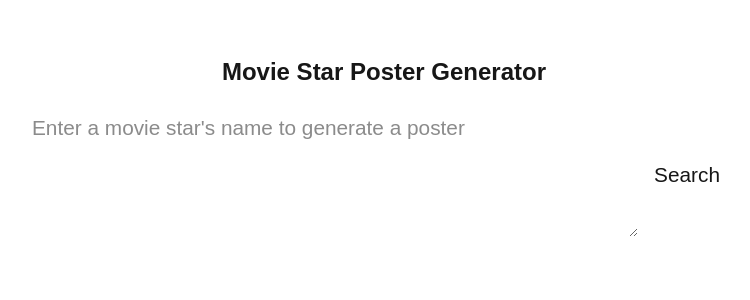
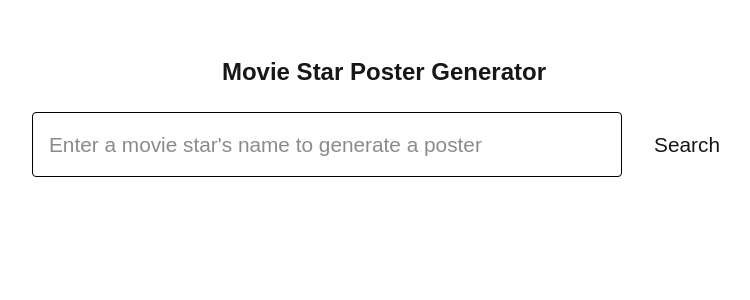
Before and after one commit to TomaszKotowski/comedians-infograph, a Next.js app: page / in a window 1280 px wide. Shown: the top 300 px of the page, without its empty margins (256-1006 px from the left). Built offline with nearby package versions, Linux system fonts and the light colour scheme.

Commit message:
refactor: replace textarea with input field and simplify arrow functions

```diff
--- a/src/app/page.tsx
+++ b/src/app/page.tsx
@@ -1,7 +1,7 @@
 "use client";
 
+import Image from "next/image";
 import { useState } from "react";
-import Image from "next/image";
 
 interface Movie {
   id: number;
@@ -23,7 +23,7 @@ interface Prediction {
   detail?: string;
 }
 
-const sleep = (ms: number) => new Promise((r) => setTimeout(r, ms));
+const sleep = (ms: number) => new Promise(r => setTimeout(r, ms));
 
 export default function Home() {
   const [actor, setActor] = useState<Actor | null>(null);
@@ -115,10 +115,9 @@ export default function Home() {
       </h1>
 
       <form className="w-full flex" onSubmit={handleSubmit}>
-        <textarea
+        <input
           className="flex-grow"
           name="prompt"
-          rows={4}
           placeholder="Enter a movie star's name to generate a poster"
         />
         <button className="button" type="submit" disabled={loading}>
@@ -166,13 +165,13 @@ export default function Home() {
             <h3 className="text-xl font-bold mb-2">Movie Timeline</h3>
             <ul className="list-disc list-inside">
               {actor.movies
-                .filter((movie) => movie.release_date)
+                .filter(movie => movie.release_date)
                 .sort(
                   (a, b) =>
                     new Date(b.release_date).getTime() -
                     new Date(a.release_date).getTime()
                 )
-                .map((movie) => (
+                .map(movie => (
                   <li key={movie.id}>
                     {movie.title} ({new Date(movie.release_date).getFullYear()})
                   </li>
```
